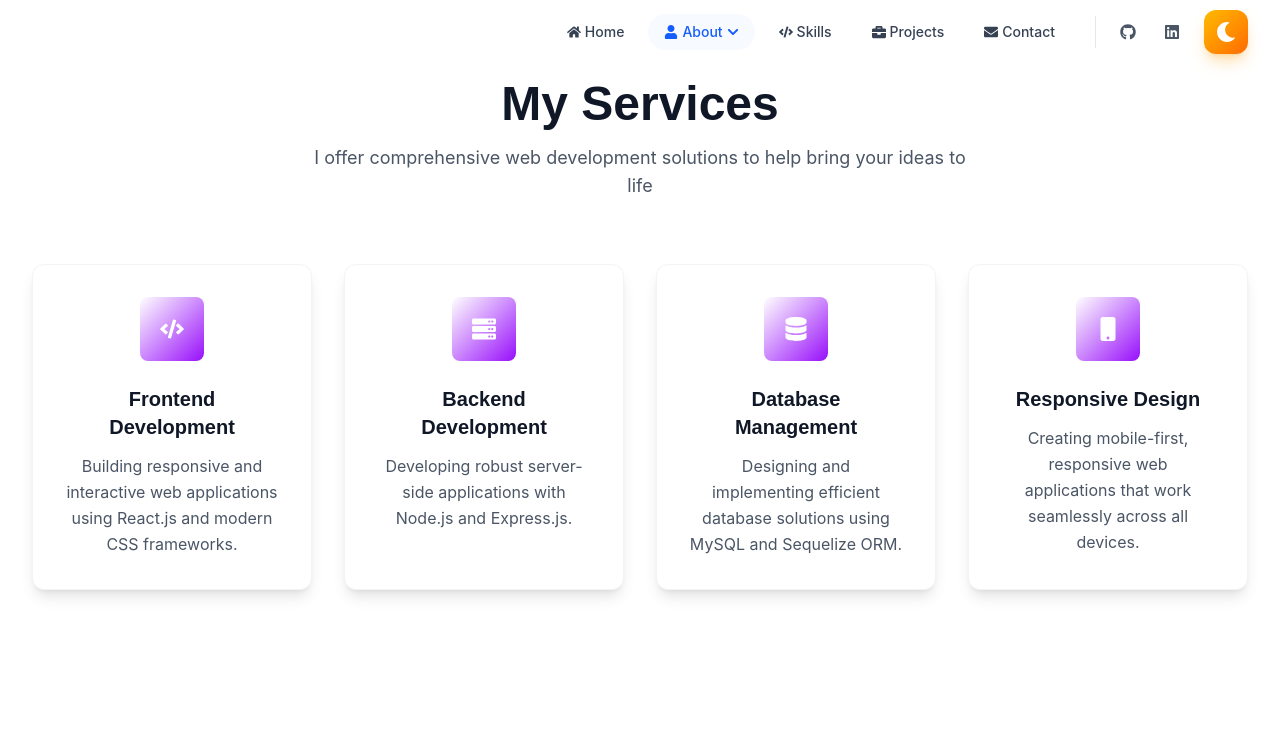
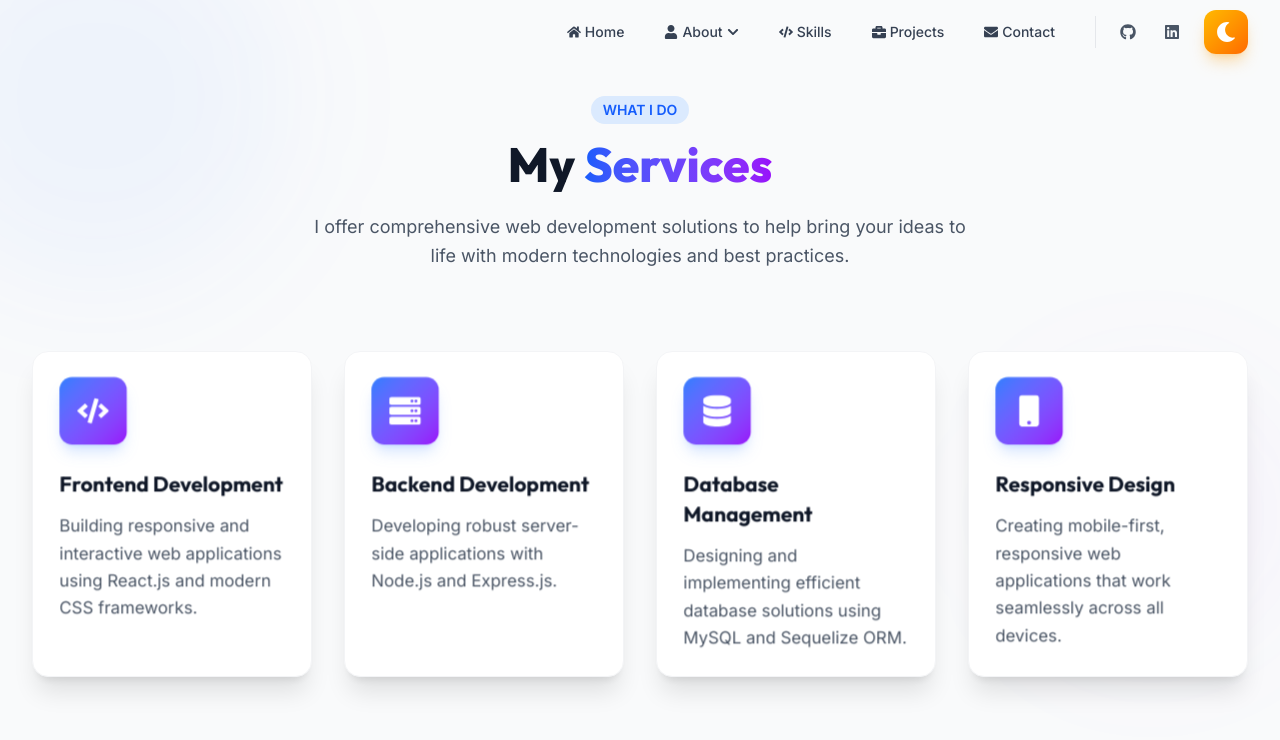
Before and after one commit to AliHaider-08/Portfolio, a React (Vite) app: page /services in a window 1280 px wide. Shown: the top 740 px of the page. Built offline with nearby package versions, Linux system fonts and the light colour scheme.

Commit message:
feat: Enhance UI with responsiveness, 3D effects, and cleanup

```diff
--- a/package.json
+++ b/package.json
@@ -23,6 +23,7 @@
   },
   "devDependencies": {
     "@eslint/js": "^9.39.1",
+    "@tailwindcss/vite": "^4.1.18",
     "@types/react": "^19.2.5",
     "@types/react-dom": "^19.2.3",
     "@vitejs/plugin-react": "^5.1.1",
--- a/src/Componets/Education.jsx
+++ b/src/Componets/Education.jsx
@@ -569,7 +569,7 @@ const Education = () => {
                 exit={{ opacity: 0 }}
                 className="relative"
               >
-                <div className="absolute left-0 md:left-1/2 h-full w-0.5 bg-gradient-to-b from-blue-500 via-purple-500 to-pink-500 transform -translate-x-1/2 opacity-30"></div>
+                <div className="absolute left-4 md:left-1/2 h-full w-0.5 bg-gradient-to-b from-blue-500 via-purple-500 to-pink-500 transform -translate-x-1/2 opacity-30"></div>
                 <motion.div layout className="space-y-10" transition={{ staggerChildren: 0.1 }}>
                   {filtered.map((item, index) => (
                     <motion.div
@@ -582,10 +582,10 @@ const Education = () => {
                       className={`relative flex items-center ${index % 2 === 0 ? "md:flex-row-reverse" : "md:flex-row"}`}
                     >
                       {/* Timeline dot */}
-                      <div className="absolute left-1/2 transform -translate-x-1/2 w-4 h-4 bg-gradient-to-r from-primary to-purple-600 rounded-full border-4 border-white dark:border-gray-900 z-10"></div>
+                      <div className="absolute left-4 md:left-1/2 transform -translate-x-1/2 w-4 h-4 bg-gradient-to-r from-primary to-purple-600 rounded-full border-4 border-white dark:border-gray-900 z-10"></div>
 
                       {/* Content card */}
-                      <div className="w-full md:w-5/12 p-6">
+                      <div className="w-full md:w-5/12 pl-12 md:pl-6 p-6">
                         <motion.div
                           whileHover={{ scale: 1.02, y: -5 }}
                           className="bg-glass-light dark:bg-glass-dark backdrop-blur-md rounded-2xl p-6 shadow-lg hover:shadow-2xl transition-all border border-white/20 dark:border-gray-700/50 relative overflow-hidden group"
--- a/src/Componets/Navbar.jsx
+++ b/src/Componets/Navbar.jsx
@@ -5,12 +5,13 @@ import {
   FaUser, FaCode, FaBriefcase,
   FaEnvelope, FaGithub, FaLinkedin, FaChevronDown
 } from 'react-icons/fa';
-import { NavLink } from 'react-router-dom';
+import { NavLink, useLocation } from 'react-router-dom';
 
 const Navbar = ({ darkMode, toggleDarkMode }) => {
   const [isOpen, setIsOpen] = useState(false);
   const [scrolled, setScrolled] = useState(false);
   const [activeDropdown, setActiveDropdown] = useState(null);
+  const location = useLocation();
   const navRef = useRef(null);
   const controls = useAnimation();
 
@@ -126,13 +127,15 @@ const Navbar = ({ darkMode, toggleDarkMode }) => {
                 <div className="flex items-center">
                   <NavLink
                     to={link.path || '#'}
-                    className={({ isActive }) =>
-                      `relative px-4 py-2 text-sm font-medium flex items-center transition-colors duration-300 ${
-                        isActive
+                    className={({ isActive }) => {
+                      const isDropdownActive = link.dropdown?.some(item => location.pathname === item.path);
+                      const isLinkActive = link.path ? isActive : isDropdownActive;
+                      return `relative px-4 py-2 text-sm font-medium flex items-center transition-colors duration-300 ${
+                        isLinkActive
                           ? 'text-blue-600 dark:text-blue-400 bg-blue-50/50 dark:bg-blue-900/20 rounded-full'
                           : 'text-gray-700 dark:text-gray-300 hover:text-blue-600 dark:hover:text-blue-400 hover:bg-gray-100/50 dark:hover:bg-gray-800/50 rounded-full'
-                      }`
-                    }
+                      }`;
+                    }}
                     onClick={() => (link.dropdown ? toggleDropdown(index) : closeAllDropdowns())}
                   >
                     <span className="mr-1">{link.icon}</span>
@@ -249,13 +252,15 @@ const Navbar = ({ darkMode, toggleDarkMode }) => {
                 <motion.div key={index} variants={itemVariants} className="relative">
                   <NavLink
                     to={link.path || '#'}
-                    className={({ isActive }) =>
-                      `flex items-center justify-between px-4 py-3 text-base font-medium transition-colors ${
-                        isActive
+                    className={({ isActive }) => {
+                      const isDropdownActive = link.dropdown?.some(item => location.pathname === item.path);
+                      const isLinkActive = link.path ? isActive : isDropdownActive;
+                      return `flex items-center justify-between px-4 py-3 text-base font-medium transition-colors ${
+                        isLinkActive
                           ? 'text-blue-600 dark:text-blue-400'
                           : 'text-gray-700 dark:text-gray-300 hover:bg-gray-100 dark:hover:bg-gray-800'
-                      } rounded-lg`
-                    }
+                      } rounded-lg`;
+                    }}
                     onClick={() => (link.dropdown ? toggleDropdown(index) : closeAllDropdowns())}
                   >
                     <div className="flex items-center">
--- a/src/Componets/Service.jsx
+++ b/src/Componets/Service.jsx
@@ -1,5 +1,93 @@
-import { motion } from 'framer-motion';
+import { useRef } from 'react';
+import { motion, useMotionValue, useSpring, useTransform } from 'framer-motion';
 import { FaCode, FaServer, FaDatabase, FaMobile } from 'react-icons/fa';
+
+/**
+ * 3D Tilt Card Component
+ */
+const TiltCard = ({ service, index }) => {
+  const ref = useRef(null);
+
+  // Mouse position values
+  const x = useMotionValue(0);
+  const y = useMotionValue(0);
+
+  // Smooth spring animation for tilt
+  const mouseX = useSpring(x, { stiffness: 150, damping: 15 });
+  const mouseY = useSpring(y, { stiffness: 150, damping: 15 });
+
+  function handleMouseMove({ currentTarget, clientX, clientY }) {
+    const { left, top, width, height } = currentTarget.getBoundingClientRect();
+    const xPct = (clientX - left) / width - 0.5;
+    const yPct = (clientY - top) / height - 0.5;
+
+    // Calculate rotation (inverted for natural feel)
+    x.set(xPct);
+    y.set(yPct);
+  }
+
+  function handleMouseLeave() {
+    x.set(0);
+    y.set(0);
+  }
+
+  // Transform values to rotation degrees
+  const rotateX = useTransform(mouseY, [-0.5, 0.5], [15, -15]); // Tilt up/down
+  const rotateY = useTransform(mouseX, [-0.5, 0.5], [-15, 15]); // Tilt left/right
+
+  // Dynamic light/glare effect
+  const sheenX = useTransform(mouseX, [-0.5, 0.5], ["0%", "100%"]);
+  const sheenY = useTransform(mouseY, [-0.5, 0.5], ["0%", "100%"]);
+
+  return (
+    <motion.div
+      ref={ref}
+      style={{ perspective: 1000 }}
+      initial={{ opacity: 0, y: 50 }}
+      whileInView={{ opacity: 1, y: 0 }}
+      transition={{ duration: 0.6, delay: index * 0.15 }}
+      viewport={{ once: true, margin: "-50px" }}
+      className="h-full"
+    >
+      <motion.div
+        onMouseMove={handleMouseMove}
+        onMouseLeave={handleMouseLeave}
+        style={{
+          rotateX,
+          rotateY,
+          transformStyle: "preserve-3d",
+        }}
+        className="relative h-full bg-white dark:bg-gray-800 rounded-2xl p-8 shadow-xl border border-gray-100 dark:border-gray-700/50 group"
+      >
+        {/* Depth Layers for 3D effect */}
+        <div style={{ transform: "translateZ(50px)" }} className="relative z-10">
+          <div className="w-16 h-16 bg-gradient-to-br from-blue-500 to-purple-600 rounded-xl flex items-center justify-center mb-6 text-white text-3xl shadow-lg shadow-blue-500/20 group-hover:scale-110 transition-transform duration-300">
+            {service.icon}
+          </div>
+
+          <h3 className="text-xl font-bold text-gray-900 dark:text-white mb-3">
+            {service.title}
+          </h3>
+
+          <p className="text-gray-600 dark:text-gray-300 leading-relaxed">
+            {service.description}
+          </p>
+        </div>
+
+        {/* Glare Effect */}
+        <motion.div
+          style={{
+            background: `radial-gradient(circle at ${sheenX} ${sheenY}, rgba(255,255,255,0.1) 0%, transparent 60%)`
+          }}
+          className="absolute inset-0 rounded-2xl pointer-events-none z-20"
+        />
+
+        {/* Border Glow on Hover */}
+        <div className="absolute inset-0 rounded-2xl ring-1 ring-transparent group-hover:ring-blue-500/30 transition-all duration-300" />
+      </motion.div>
+    </motion.div>
+  );
+};
 
 const Service = () => {
   const services = [
@@ -26,43 +114,35 @@ const Service = () => {
   ];
 
   return (
-    <section id="services" className="py-20 bg-white dark:bg-gray-900 relative overflow-hidden">
-      <div className="container mx-auto px-4 sm:px-6 lg:px-8">
+    <section id="services" className="py-24 bg-gray-50 dark:bg-gray-900 relative overflow-hidden">
+      {/* Background Decor */}
+      <div className="absolute top-0 left-0 w-full h-full overflow-hidden pointer-events-none">
+        <div className="absolute -top-24 -left-24 w-96 h-96 bg-blue-500/5 rounded-full blur-3xl" />
+        <div className="absolute top-1/2 right-0 w-64 h-64 bg-purple-500/5 rounded-full blur-3xl" />
+      </div>
+
+      <div className="container mx-auto px-4 sm:px-6 lg:px-8 relative z-10">
         <motion.div
           initial={{ opacity: 0, y: 20 }}
           whileInView={{ opacity: 1, y: 0 }}
-          transition={{ duration: 0.5 }}
+          transition={{ duration: 0.6 }}
           viewport={{ once: true }}
-          className="text-center mb-16"
+          className="text-center mb-20"
         >
-          <h2 className="text-3xl sm:text-4xl md:text-5xl font-bold text-gray-900 dark:text-white mb-4">
-            My <span className="gradient-text">Services</span>
+          <span className="inline-block py-1 px-3 rounded-full bg-blue-100 dark:bg-blue-900/30 text-blue-600 dark:text-blue-400 text-sm font-semibold mb-4">
+            WHAT I DO
+          </span>
+          <h2 className="text-4xl md:text-5xl font-extrabold text-gray-900 dark:text-white mb-6">
+            My <span className="text-transparent bg-clip-text bg-gradient-to-r from-blue-600 to-purple-600">Services</span>
           </h2>
-          <p className="text-lg text-gray-600 dark:text-gray-300 max-w-2xl mx-auto">
-            I offer comprehensive web development solutions to help bring your ideas to life
+          <p className="text-lg text-gray-600 dark:text-gray-300 max-w-2xl mx-auto leading-relaxed">
+            I offer comprehensive web development solutions to help bring your ideas to life with modern technologies and best practices.
           </p>
         </motion.div>
 
-        <div className="grid grid-cols-1 sm:grid-cols-2 lg:grid-cols-4 gap-4 sm:gap-6 lg:gap-8">
+        <div className="grid grid-cols-1 md:grid-cols-2 lg:grid-cols-4 gap-8">
           {services.map((service, index) => (
-            <motion.div
-              key={service.title}
-              initial={{ opacity: 0, y: 20 }}
-              whileInView={{ opacity: 1, y: 0 }}
-              transition={{ duration: 0.5, delay: index * 0.1 }}
-              viewport={{ once: true }}
-              className="bg-white dark:bg-gray-800 rounded-xl p-6 sm:p-8 shadow-lg hover:shadow-2xl transition-all duration-300 hover:-translate-y-2 border border-gray-100 dark:border-gray-700 h-full flex flex-col"
-            >
-              <div className="w-16 h-16 bg-gradient-to-br from-primary to-purple-600 rounded-lg flex items-center justify-center mb-6 text-white text-2xl mx-auto">
-                {service.icon}
-              </div>
-              <h3 className="text-xl font-bold text-gray-900 dark:text-white mb-3 text-center">
-                {service.title}
-              </h3>
-              <p className="text-gray-600 dark:text-gray-300 leading-relaxed text-center flex-grow">
-                {service.description}
-              </p>
-            </motion.div>
+            <TiltCard key={index} service={service} index={index} />
           ))}
         </div>
       </div>
--- a/src/index.css
+++ b/src/index.css
@@ -1,12 +1,12 @@
+@import url("https://fonts.googleapis.com/css2?family=Inter:wght@300;400;500;600;700&family=Outfit:wght@300;400;500;600;700;800&display=swap");
 @import "tailwindcss";
-@import url('https://fonts.googleapis.com/css2?family=Inter:wght@300;400;500;600;700&family=Outfit:wght@300;400;500;600;700;800&display=swap');
 
 /* Configure dark mode to use class strategy */
 @custom-variant dark (&:where(.dark, .dark *));
 
 @layer base {
   body {
-        font-family: 'Inter', sans-serif;
+    font-family: "Inter", sans-serif;
     color: #1f2937;
     /* gray-800 for light mode */
   }
@@ -22,7 +22,7 @@
   h4,
   h5,
   h6 {
-        font-family: 'Outfit', sans-serif;
+    font-family: "Outfit", sans-serif;
     color: #111827;
     /* gray-900 for light mode */
   }
```
Also changed, not shown: src/Componets/Experience.jsx (+4 -32 lines), src/Componets/HeroSection.jsx (+4 -4 lines), src/Componets/Skills.jsx (+47 -38 lines), 1 other file (tests, documents, lock files or other folders). Lines whose indentation alone changed are shown as unchanged.
